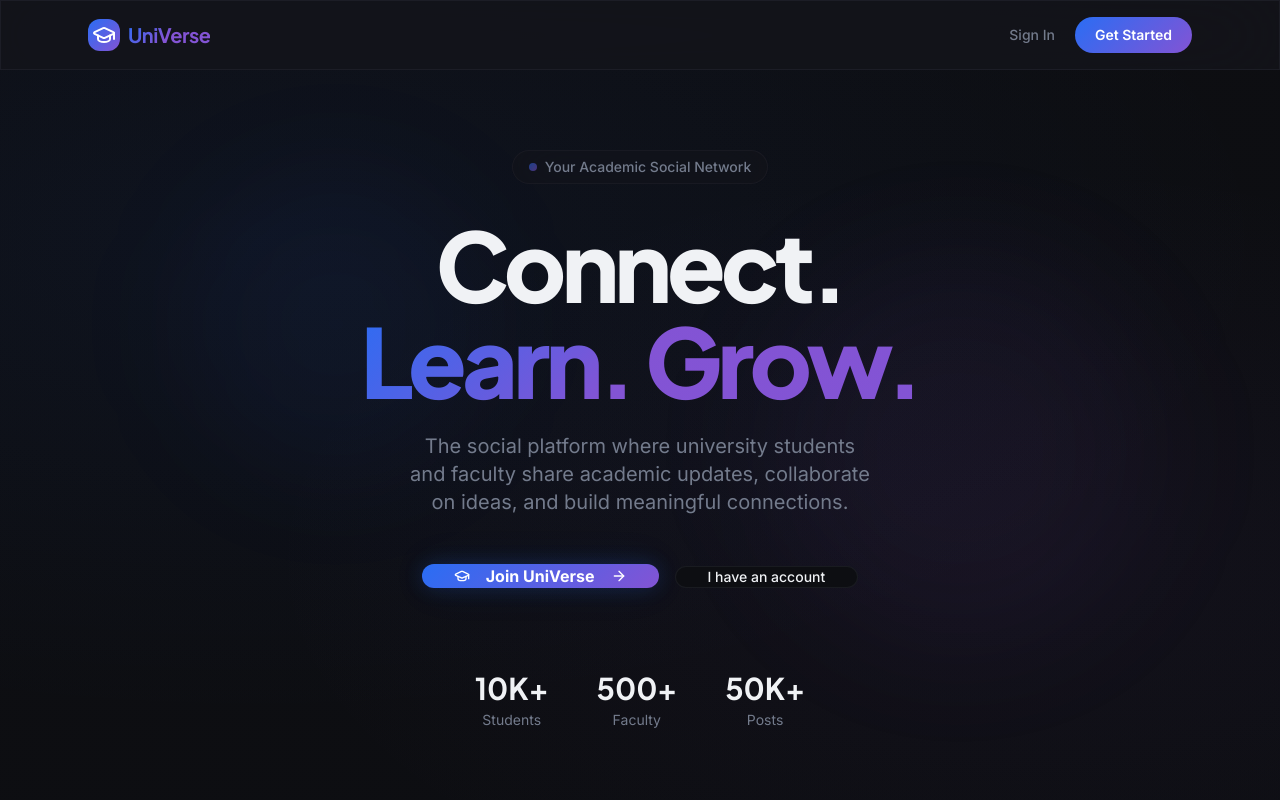
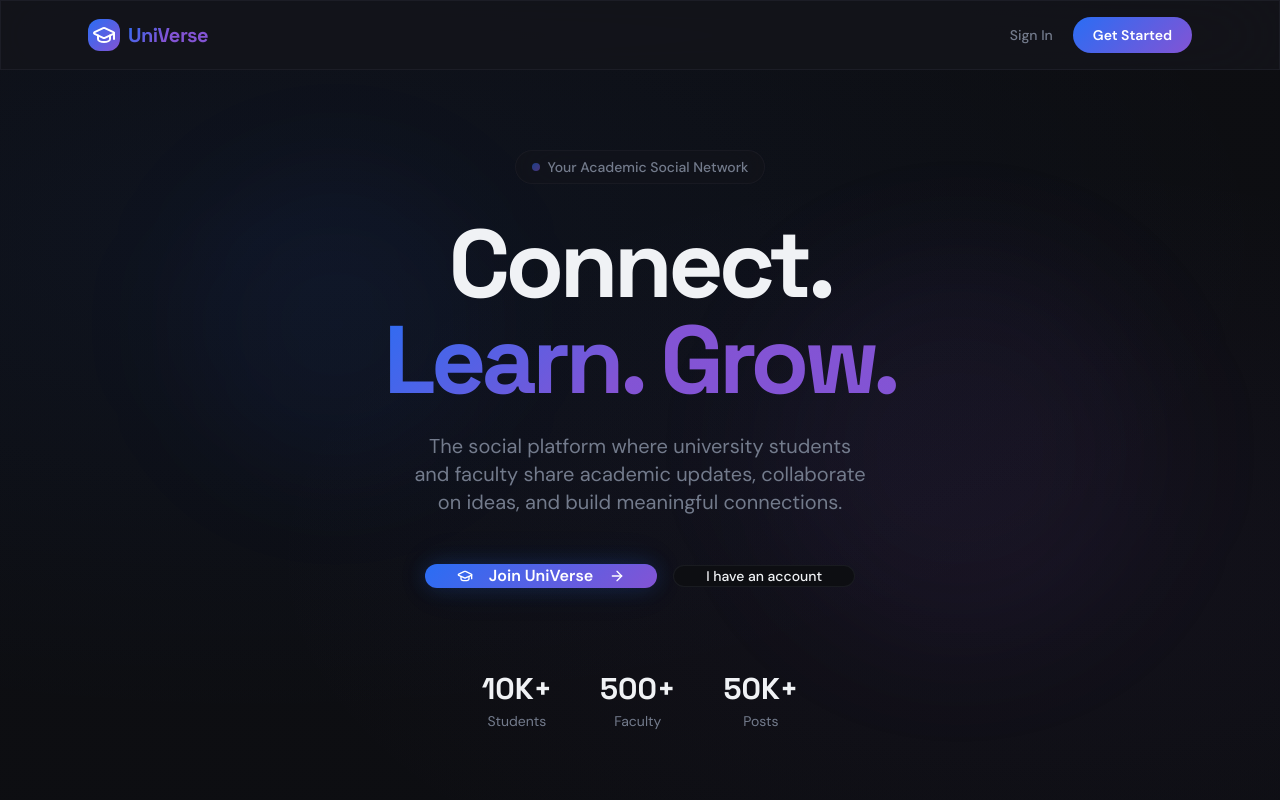
Before and after one commit to Salman-Sensei/universe-campus-platform, a React (Vite) app: page / in a window 1280 px wide. Shown: the top 800 px of the page. Built offline with nearby package versions, Linux system fonts and the light colour scheme.

Commit message:
Changes
Co-authored-by: Salman-Sensei <191155031+Salman-Sensei@users.noreply.github.com>

```diff
--- a/tailwind.config.ts
+++ b/tailwind.config.ts
@@ -14,8 +14,8 @@ export default {
     },
     extend: {
       fontFamily: {
-        display: ["Plus Jakarta Sans", "sans-serif"],
-        body: ["Inter", "sans-serif"],
+        display: ["Space Grotesk", "Plus Jakarta Sans", "sans-serif"],
+        body: ["DM Sans", "Inter", "sans-serif"],
       },
       colors: {
         border: "hsl(var(--border))",
```
